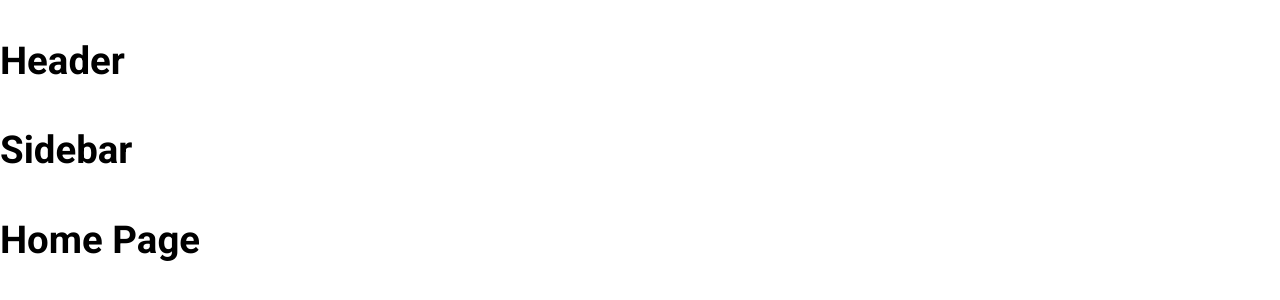
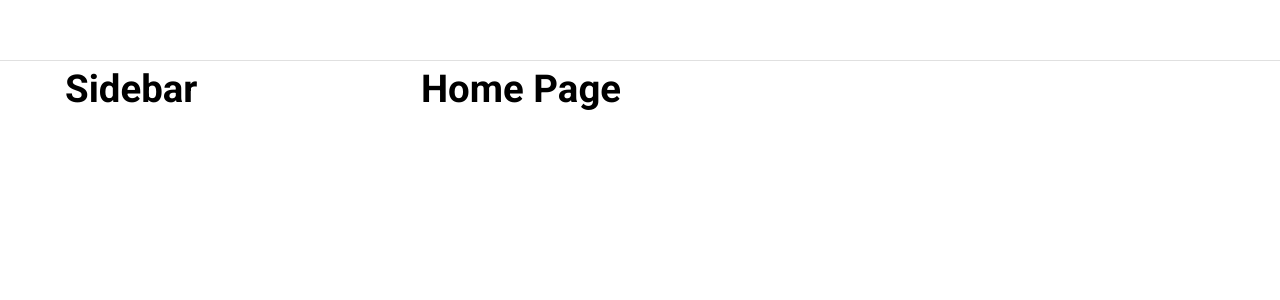
Before and after one commit to tantd21/ReactJS, a React (Create React App) app: page / in a window 1280 px wide. Shown: the top 300 px of the page. Built offline with nearby package versions, Linux system fonts and the light colour scheme.

Commit message:
default layout

```diff
--- a/package.json
+++ b/package.json
@@ -6,6 +6,7 @@
     "@testing-library/jest-dom": "^5.17.0",
     "@testing-library/react": "^13.4.0",
     "@testing-library/user-event": "^13.5.0",
+    "classnames": "^2.5.1",
     "normalize.css": "^8.0.1",
     "react": "^18.2.0",
     "react-dom": "^18.2.0",
--- a/src/component/GlobalStyles/GlobalStyles.scss
+++ b/src/component/GlobalStyles/GlobalStyles.scss
@@ -2,8 +2,17 @@
 @import url('https://fonts.googleapis.com/css2?family=Roboto:ital,wght@0,100;0,300;0,400;0,500;0,700;0,900;1,100;1,300;1,400;1,500;1,700;1,900&display=swap');
 :root{
     --primary: #fe2c55;
+       // DefaultLayout
+       --default-layout-header-height: 60px;
+       --default-layout-width: 1150px;
+
 }
 
+*{
+    margin: 0;
+    padding: 0;
+    box-sizing: border-box;
+}
 html{
     font-size: 62,5%;
 }
--- /dev/null
+++ b/src/component/Layout/DefaultLayout/DefaultLayout.module.scss
@@ -0,0 +1,15 @@
+.wrapper {
+    display: flex;
+    flex-direction: column ;
+    align-items: center;
+
+}
+
+.container {
+    width: 1150px;
+    display: flex;
+}
+
+.content {
+    flex: 1;
+}
--- /dev/null
+++ b/src/component/Layout/DefaultLayout/Sidebar/Sidebar.module.scss
@@ -0,0 +1,3 @@
+.wrapper {
+    width: 356px;
+}
--- a/src/component/Layout/DefaultLayout/Sidebar/index.js
+++ b/src/component/Layout/DefaultLayout/Sidebar/index.js
@@ -1,5 +1,12 @@
+import styles from './Sidebar.module.scss'
+import classNames from 'classnames/bind';
+
+const cx = classNames.bind(styles)
 function Sidebar() {
-    return <h2>Sidebar</h2>;
+    return ( <aside className={cx('wrapper')}>
+        <h2>Sidebar</h2>
+    </aside>
+    );
 }
 
 export default Sidebar;
--- a/src/component/Layout/DefaultLayout/index.js
+++ b/src/component/Layout/DefaultLayout/index.js
@@ -1,15 +1,18 @@
-import Header from "~/component/Layout/components/Header"
+import Header from "~/component/Layout/components/Header";
+import styles from './DefaultLayout.module.scss';
 import Sidebar from "./Sidebar";
+import classNames from "classnames/bind";
+
+const cx = classNames.bind(styles);
 
 function DefaultLayout({ children }) {
     return (
-    <div>
+    <div className={cx('wrapper')}>
         <Header />
-        <div className="container">
+        <div className={cx('container')}>
             <Sidebar />
-            <div className="content">{children} </div>
+            <div className={cx('content')}>{children} </div>
         </div>
-
     </div>
     );
 }
--- /dev/null
+++ b/src/component/Layout/components/Header/Header.module.scss
@@ -0,0 +1,12 @@
+.wrapper {
+    width: 100%;
+    height: var(--default-layout-header-height, 60px);
+    box-shadow: 0px 1px rgb(0 0 0 / 12%);
+    display: flex;
+    justify-content: center ;
+}
+
+.inner {
+    height: 100%;
+    width: var( --default-layout-width);
+}
--- a/src/component/Layout/components/Header/index.js
+++ b/src/component/Layout/components/Header/index.js
@@ -1,5 +1,16 @@
+import styles from './Header.module.scss'
+import classNames from 'classnames/bind';
+
+const cx = classNames.bind(styles)
+
 function Header() {
-    return <h2>Header</h2>;
+    return ( <header className={cx('wrapper')}>
+                <div className={cx('inner')}>
+            {/* logo */}
+            {/* Search */}
+            </div>
+    </header>
+     );
 }
 
 export default Header;
```
Also changed, not shown: 1 other file (tests, documents, lock files or other folders).
